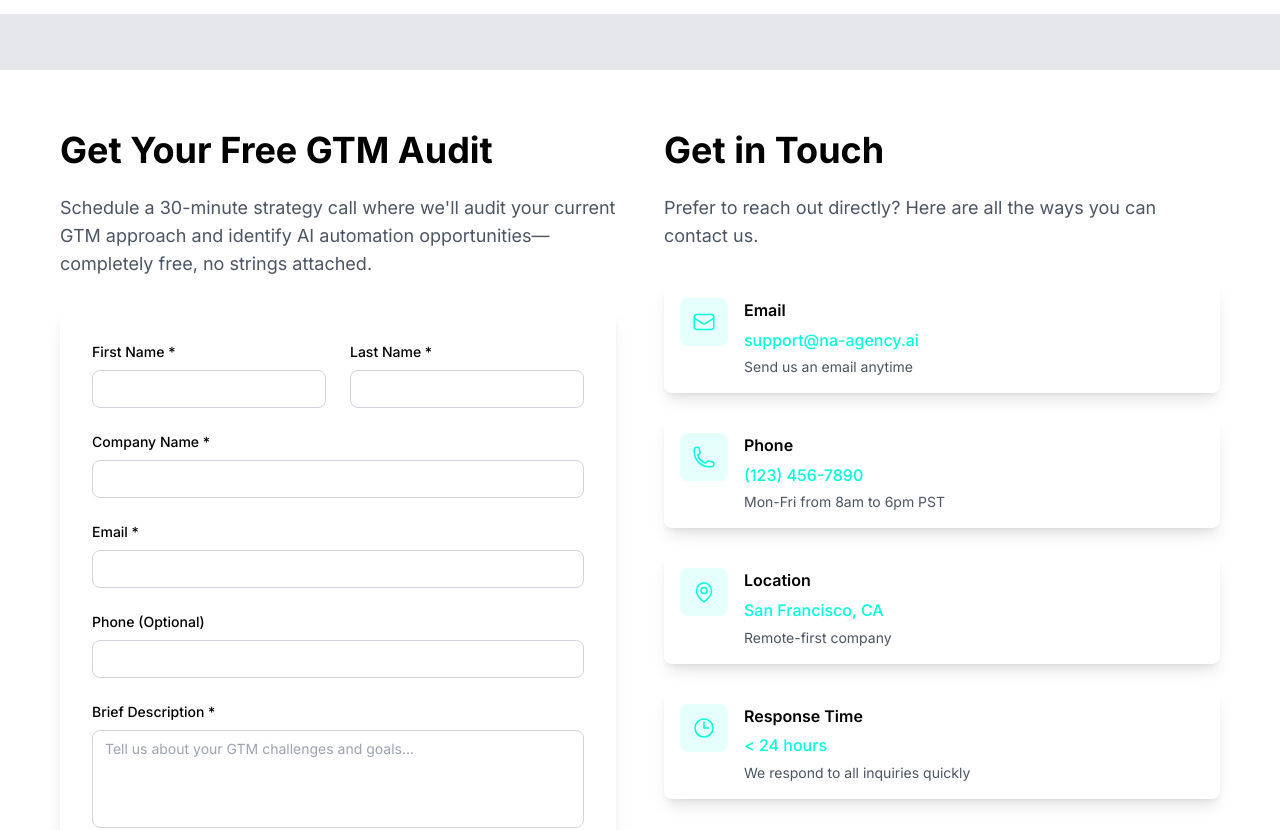
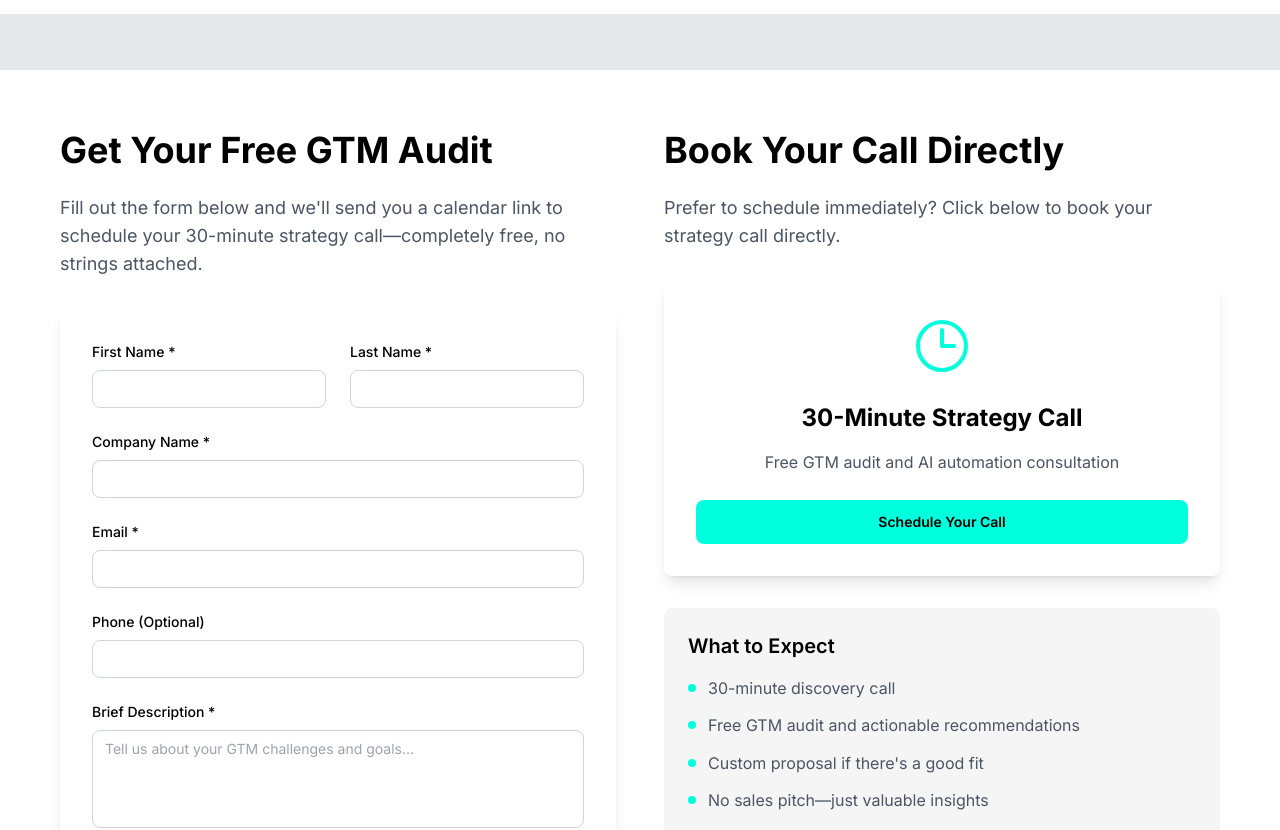
Before and after one commit to Briannzau/N-A, a Next.js app: page /contact in a window 1280 px wide. Shown: the part 786-1616 px from the top of the page. Built offline with nearby package versions, Linux system fonts and the light colour scheme.

Commit message:
Remove Get in Touch section and add Calendly booking

```diff
--- a/app/contact/page.tsx
+++ b/app/contact/page.tsx
@@ -3,38 +3,9 @@
 import { useInView } from 'react-intersection-observer'
 import ContactForm from '../components/ContactForm'
 import {
-  EnvelopeIcon,
-  PhoneIcon,
   MapPinIcon,
   ClockIcon
 } from '@heroicons/react/24/outline'
-
-const contactInfo = [
-  {
-    icon: EnvelopeIcon,
-    title: 'Email',
-    details: 'support@na-agency.ai',
-    description: 'Send us an email anytime'
-  },
-  {
-    icon: PhoneIcon,
-    title: 'Phone',
-    details: '(123) 456-7890',
-    description: 'Mon-Fri from 8am to 6pm PST'
-  },
-  {
-    icon: MapPinIcon,
-    title: 'Location',
-    details: 'San Francisco, CA',
-    description: 'Remote-first company'
-  },
-  {
-    icon: ClockIcon,
-    title: 'Response Time',
-    details: '< 24 hours',
-    description: 'We respond to all inquiries quickly'
-  }
-]
 
 export default function ContactPage() {
   const [heroRef, heroInView] = useInView({ threshold: 0.1, triggerOnce: true })
@@ -68,7 +39,7 @@ export default function ContactPage() {
         </div>
       </section>
 
-      {/* Contact Form & Info */}
+      {/* Contact Form & Calendar */}
       <section ref={formRef} className="py-section md:py-section">
         <div className="max-w-content mx-auto px-gutter">
           <div className="grid grid-cols-1 lg:grid-cols-2 gap-12">
@@ -76,8 +47,8 @@ export default function ContactPage() {
             <div className={`section-animate ${formInView ? 'in-view' : ''}`}>
               <h2 className="text-3xl md:text-4xl font-bold mb-6">Get Your Free GTM Audit</h2>
               <p className="text-lg text-gray-600 dark:text-gray-400 mb-8">
-                Schedule a 30-minute strategy call where we'll audit your current GTM approach and identify
-                AI automation opportunities—completely free, no strings attached.
+                Fill out the form below and we'll send you a calendar link to schedule your
+                30-minute strategy call—completely free, no strings attached.
               </p>
 
               <div className="bg-white dark:bg-dark-bg p-8 rounded-lg shadow-lg">
@@ -85,29 +56,29 @@ export default function ContactPage() {
               </div>
             </div>
 
-            {/* Contact Information */}
+            {/* Calendar Booking */}
             <div className={`section-animate ${formInView ? 'in-view' : ''}`}>
-              <h2 className="text-3xl md:text-4xl font-bold mb-6">Get in Touch</h2>
+              <h2 className="text-3xl md:text-4xl font-bold mb-6">Book Your Call Directly</h2>
               <p className="text-lg text-gray-600 dark:text-gray-400 mb-8">
-                Prefer to reach out directly? Here are all the ways you can contact us.
+                Prefer to schedule immediately? Click below to book your strategy call directly.
               </p>
 
-              <div className="space-y-6 mb-12">
-                {contactInfo.map((info, index) => (
-                  <div
-                    key={index}
-                    className="flex items-start space-x-4 p-4 bg-white dark:bg-dark-bg rounded-lg shadow-lg card-hover"
+              <div className="bg-white dark:bg-dark-bg p-8 rounded-lg shadow-lg mb-8">
+                <div className="text-center">
+                  <ClockIcon className="h-16 w-16 text-neon-primary mx-auto mb-6" />
+                  <h3 className="text-2xl font-bold mb-4">30-Minute Strategy Call</h3>
+                  <p className="text-gray-600 dark:text-gray-400 mb-6">
+                    Free GTM audit and AI automation consultation
+                  </p>
+                  <a
+                    href="https://calendly.com/briannzau/n-a-intro-call"
+                    target="_blank"
+                    rel="noopener noreferrer"
+                    className="btn-primary inline-block w-full text-center"
                   >
-                    <div className="w-12 h-12 bg-neon-primary/10 rounded-lg flex items-center justify-center flex-shrink-0">
-                      <info.icon className="h-6 w-6 text-neon-primary" />
-                    </div>
-                    <div>
-                      <h3 className="font-semibold mb-1">{info.title}</h3>
-                      <p className="text-neon-primary font-medium mb-1">{info.details}</p>
-                      <p className="text-sm text-gray-600 dark:text-gray-400">{info.description}</p>
-                    </div>
-                  </div>
-                ))}
+                    Schedule Your Call
+                  </a>
+                </div>
               </div>
 
               {/* What to Expect */}
@@ -116,7 +87,7 @@ export default function ContactPage() {
                 <div className="space-y-3">
                   <div className="flex items-start">
                     <div className="w-2 h-2 bg-neon-primary rounded-full mt-2 mr-3 flex-shrink-0"></div>
-                    <p className="text-gray-600 dark:text-gray-400">30-minute discovery call within 24 hours</p>
+                    <p className="text-gray-600 dark:text-gray-400">30-minute discovery call</p>
                   </div>
                   <div className="flex items-start">
                     <div className="w-2 h-2 bg-neon-primary rounded-full mt-2 mr-3 flex-shrink-0"></div>
@@ -163,11 +134,13 @@ export default function ContactPage() {
               <span className="font-medium">Twitter</span>
             </a>
             <a
-              href="mailto:support@na-agency.ai"
+              href="https://calendly.com/briannzau/n-a-intro-call"
+              target="_blank"
+              rel="noopener noreferrer"
               className="flex items-center space-x-2 bg-neon-primary text-black px-6 py-3 rounded-lg shadow-lg hover:shadow-xl transition-all duration-200 card-hover"
             >
-              <EnvelopeIcon className="h-5 w-5" />
-              <span className="font-medium">Email Us</span>
+              <ClockIcon className="h-5 w-5" />
+              <span className="font-medium">Book a Call</span>
             </a>
           </div>
         </div>
```
